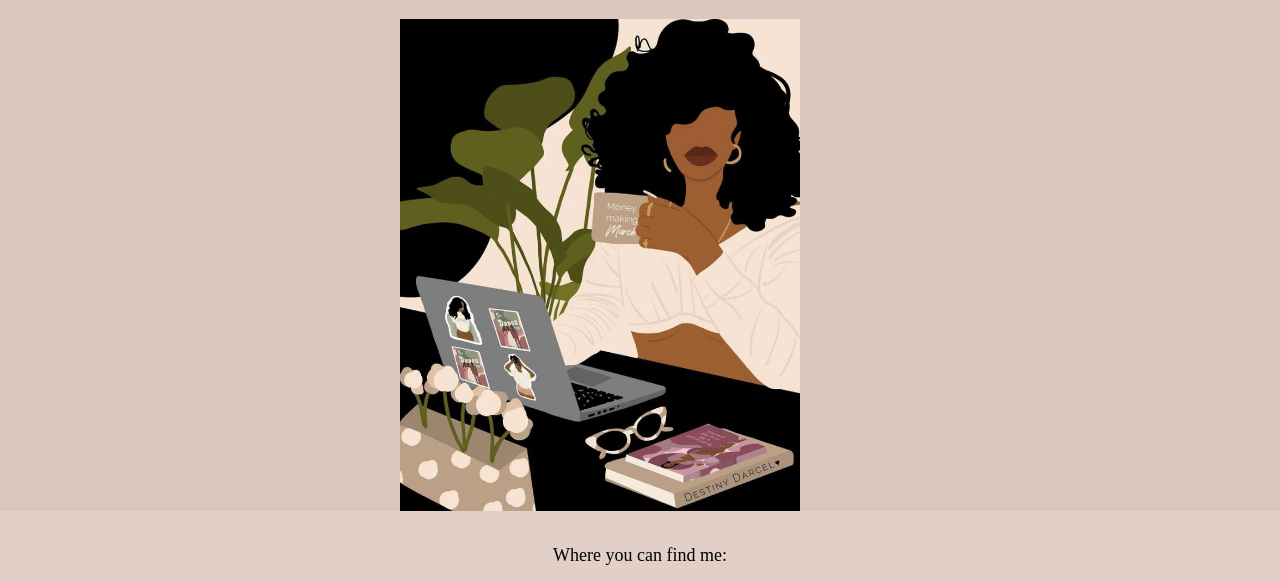
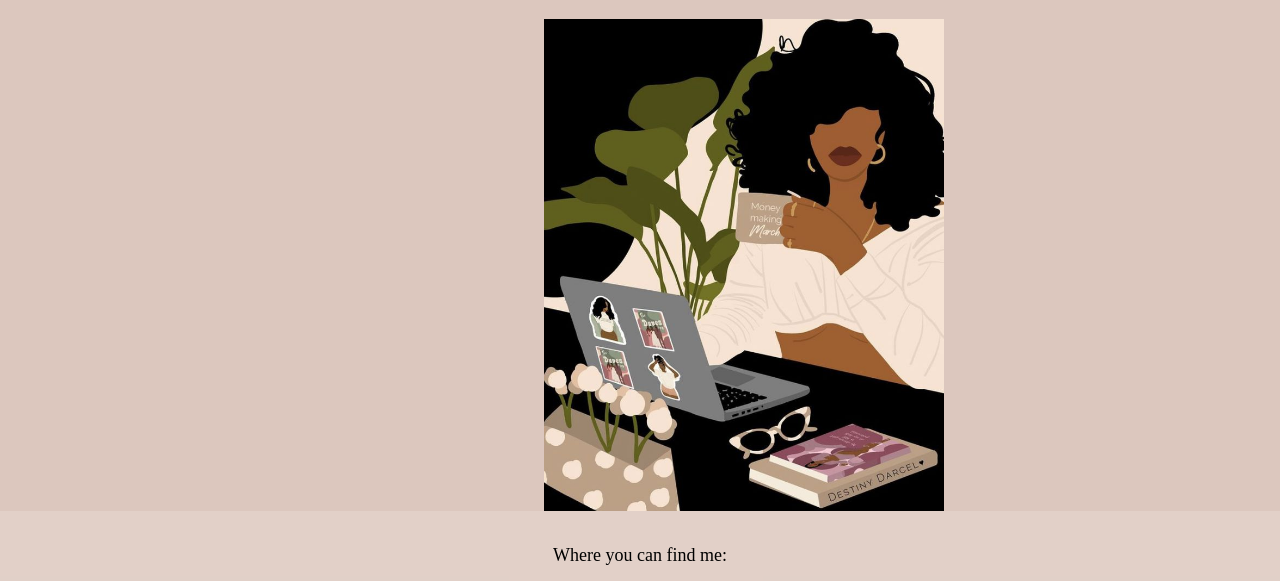
Before and after one commit to Wits-Digital-Arts-Interactive-Media/WSOA3028A_2306258, a plain HTML site: page index.html in a window 1280 px wide. Shown: the part 187-768 px from the top of the page. Drawn offline with Linux system fonts and the light colour scheme.

Commit message:
Update styling.css

```diff
--- a/CSS/styling.css
+++ b/CSS/styling.css
@@ -212,7 +212,7 @@ p{
 }
 
 .home-img{
-  margin-left: 25em;
+  margin-left: 34em;
 }
 
 
```
